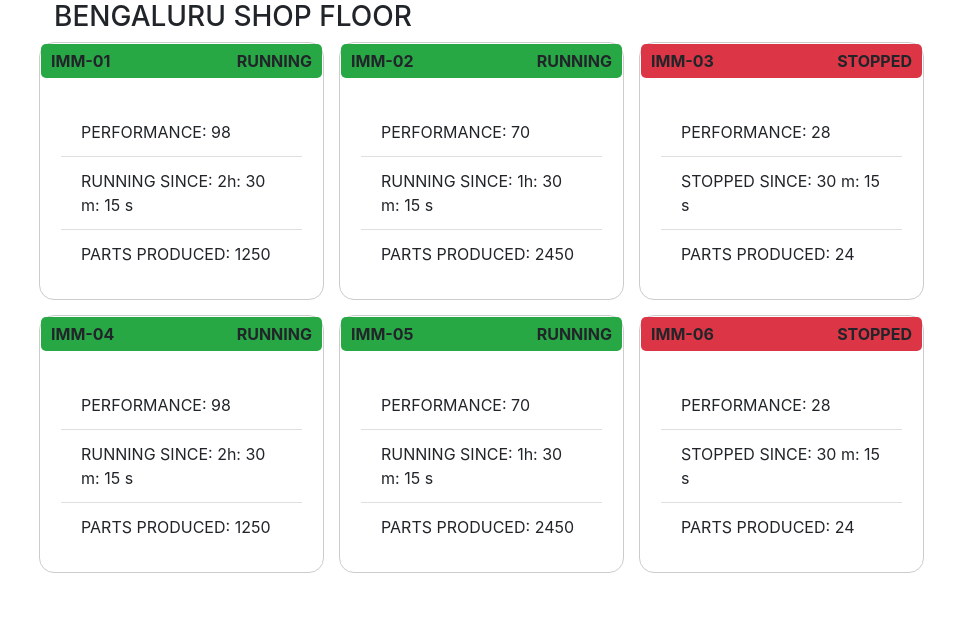
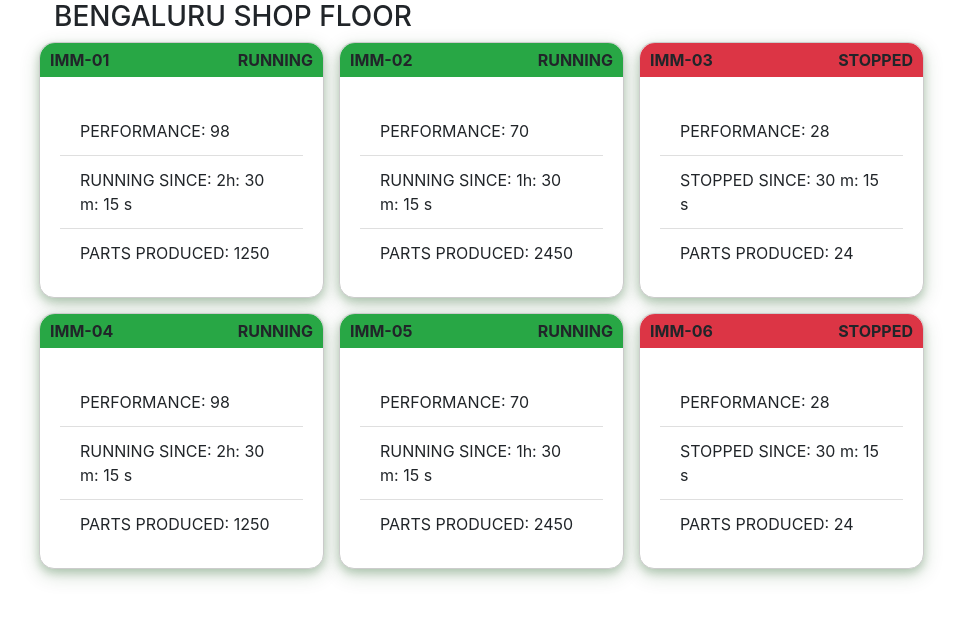
Before and after one commit to Vinyas-S/Dynamic-Grids, a plain HTML site: page index.html in a window 1280 px wide. Shown: the whole page, without its empty margins (31-993 px from the left). Drawn offline with nearby package versions, Linux system fonts and the light colour scheme.

Commit message:
fixed css again

```diff
--- a/styles.css
+++ b/styles.css
@@ -7,7 +7,8 @@
 .card {
   border: 1px solid #ccc;
   border-radius: 15px;
-  padding: 1px;
+  padding: 0px;
+  box-shadow: 0 4px 8px 0 rgba(5, 80, 9, 0.2), 0 6px 20px 0 rgba(7, 70, 4, 0.19);
 }
 
 .state-indicator {
@@ -15,7 +16,8 @@
   align-items: center;
   justify-content: space-between;
   padding: 5px 10px;
-  border-radius: 5px;
+  border-top-left-radius: 15px;
+  border-top-right-radius: 15px;
   font-weight: bold;
   margin-bottom: 10px;
 }
```
